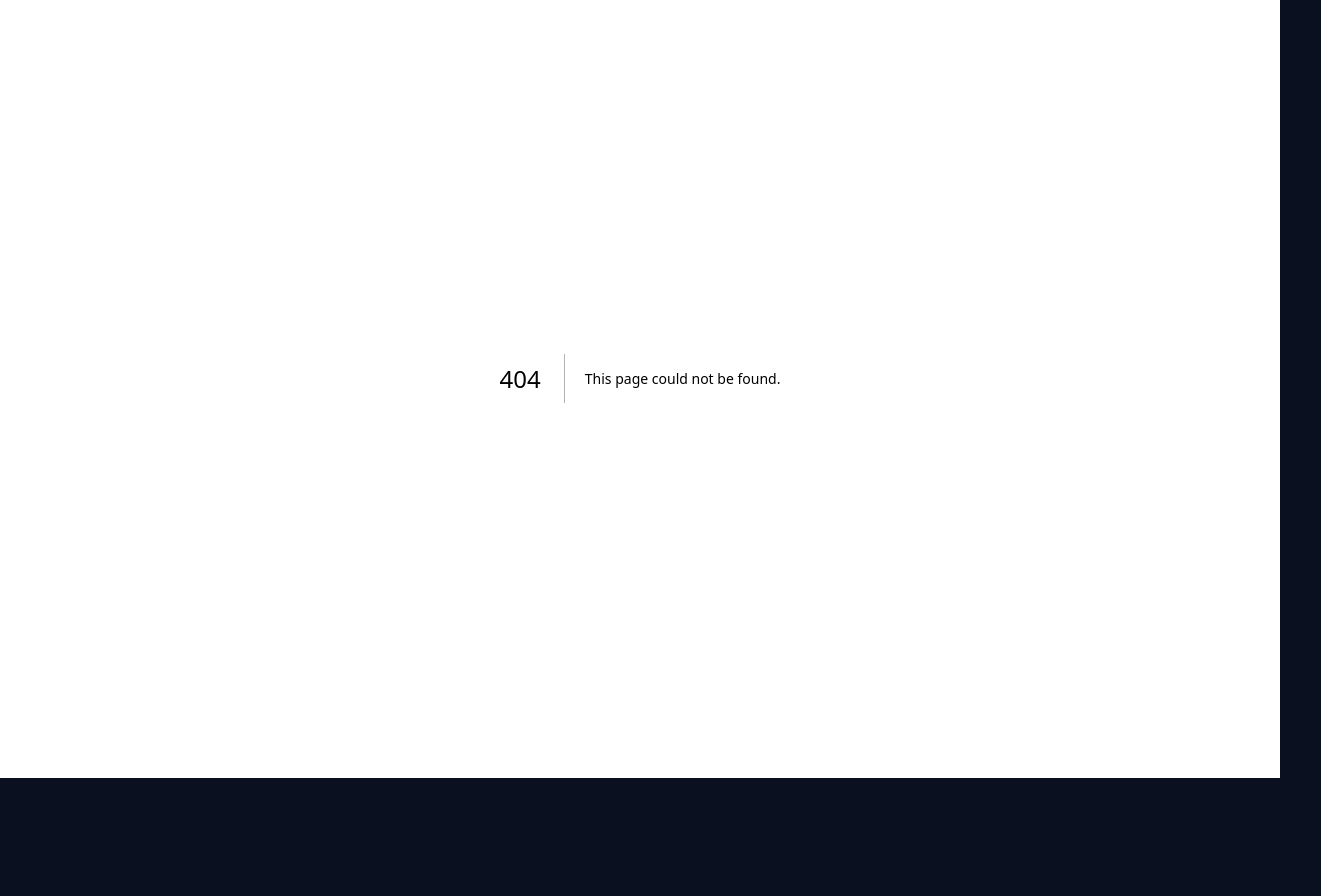
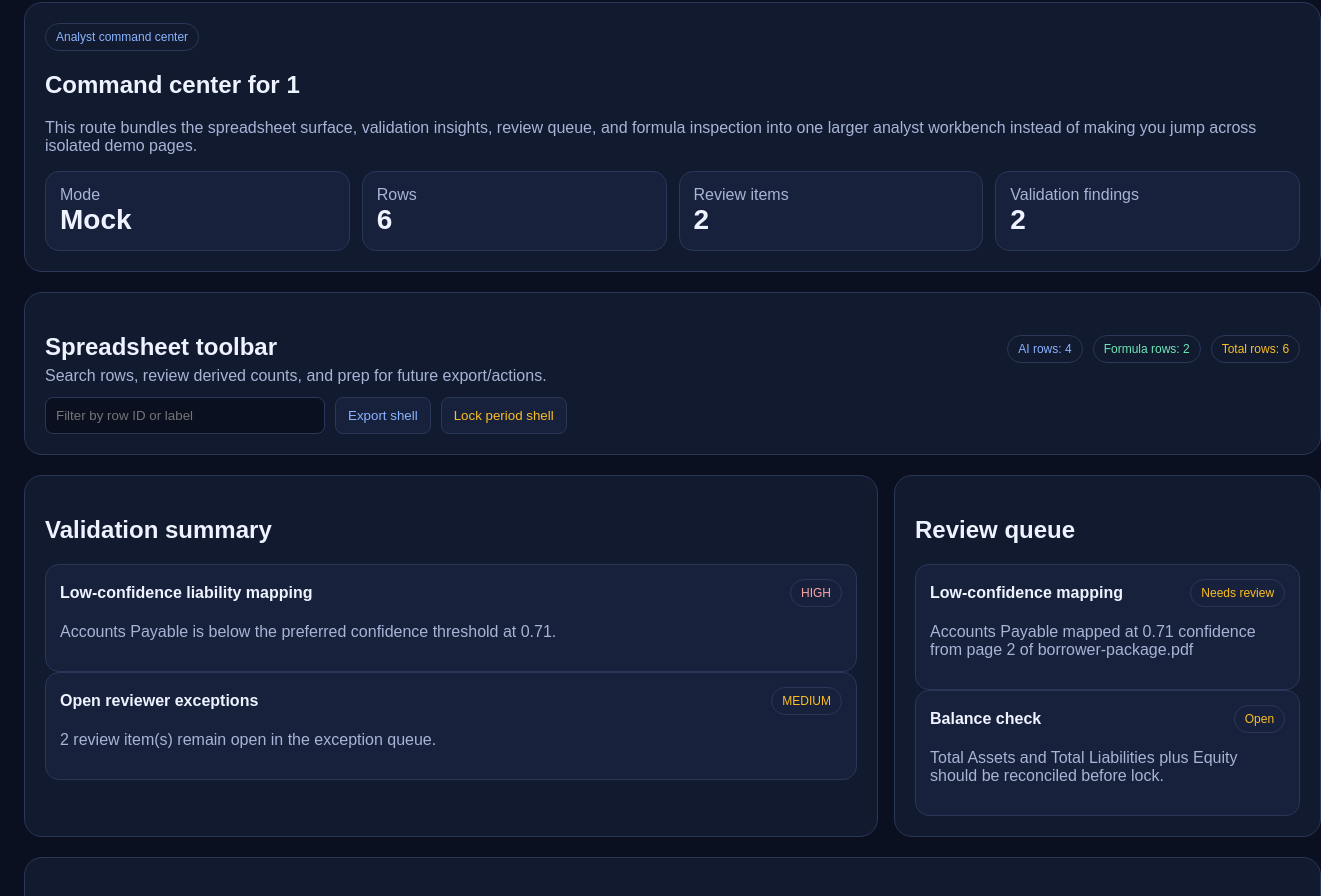
Before and after one commit to woodstr3313/Spreads, a Next.js app in the folder aws-spreads-poc/apps/analyst-workbench/: page /spreads/1/1/command-center in a window 1280 px wide. Before the commit this address had no page. Shown: the part 22-918 px from the top of the page, 1321 px wide, since content can reach past the window. Before the commit the page ends 800 px from the top, so only its background shows below. Built offline with nearby package versions, Linux system fonts and the light colour scheme; no server answers.

Commit message:
Add analyst command center route

```diff
--- /dev/null
+++ b/aws-spreads-poc/apps/analyst-workbench/app/spreads/[spreadId]/[spreadVersionId]/command-center/page.tsx
@@ -0,0 +1,90 @@
+import { fetchSpreadVersion, fetchReviewTasks } from '../../../../../lib/appsync-client';
+import { buildFallbackSpread, mapLiveResponsesToWorkbench } from '../../../../../lib/workbench-mappers';
+import { extractProvenanceSummaries } from '../../../../../lib/live-provenance';
+import { buildFormulaHighlights, buildValidationSummary } from '../../../../../lib/workbench-insights';
+import { SpreadsheetToolbar } from '../../../../../components/spreadsheet-toolbar';
+import { ValidationSummaryPanel } from '../../../../../components/validation-summary-panel';
+import { ReviewQueuePanel } from '../../../../../components/review-queue-panel';
+import { FormulaInspectorPanel } from '../../../../../components/formula-inspector-panel';
+import { SpreadsheetGridV3 } from '../../../../../components/spreadsheet-grid-v3';
+
+type PageProps = {
+  params: Promise<{
+    spreadId: string;
+    spreadVersionId: string;
+  }>;
+};
+
+async function loadData(spreadId: string, spreadVersionId: string) {
+  try {
+    const [spread, reviewTasks] = await Promise.all([
+      fetchSpreadVersion(spreadId, spreadVersionId),
+      fetchReviewTasks(spreadId)
+    ]);
+
+    const mapped = mapLiveResponsesToWorkbench(spreadId, spreadVersionId, spread as never, reviewTasks as never);
+    return {
+      mode: 'live' as const,
+      spread: mapped,
+      provenance: extractProvenanceSummaries(spread as never)
+    };
+  } catch {
+    const fallback = buildFallbackSpread(spreadId, spreadVersionId);
+    return {
+      mode: 'mock' as const,
+      spread: fallback,
+      provenance: fallback.rows.map((row) => ({
+        rowId: row.rowId,
+        documentId: 'borrower-package.pdf',
+        page: 2,
+        excerpt: row.label,
+        origin: row.origin,
+        confidence: row.confidence,
+        value: row.fy2025
+      }))
+    };
+  }
+}
+
+export default async function CommandCenterPage({ params }: PageProps) {
+  const { spreadId, spreadVersionId } = await params;
+  const { mode, spread, provenance } = await loadData(spreadId, spreadVersionId);
+
+  const validationItems = buildValidationSummary(spread.rows, spread.reviewQueue);
+  const formulaItems = buildFormulaHighlights(spread.formulaTrace);
+
+  return (
+    <main className="page">
+      <section className="hero">
+        <div className="badge accent">Analyst command center</div>
+        <h1>Command center for {spreadId}</h1>
+        <p className="muted">
+          This route bundles the spreadsheet surface, validation insights, review queue, and formula inspection into one larger analyst workbench instead of making you jump across isolated demo pages.
+        </p>
+        <div className="cards">
+          <div className="cardStat"><div className="muted">Mode</div><div className="kpi">{mode === 'live' ? 'Live' : 'Mock'}</div></div>
+          <div className="cardStat"><div className="muted">Rows</div><div className="kpi">{spread.rows.length}</div></div>
+          <div className="cardStat"><div className="muted">Review items</div><div className="kpi">{spread.reviewQueue.length}</div></div>
+          <div className="cardStat"><div className="muted">Validation findings</div><div className="kpi">{validationItems.length}</div></div>
+        </div>
+      </section>
+
+      <SpreadsheetToolbar rows={spread.rows} />
+
+      <section className="twoCol">
+        <ValidationSummaryPanel items={validationItems} />
+        <ReviewQueuePanel items={spread.reviewQueue} />
+      </section>
+
+      <SpreadsheetGridV3
+        spreadId={spreadId}
+        spreadVersionId={spreadVersionId}
+        rows={spread.rows}
+        formulaTrace={spread.formulaTrace}
+        provenance={provenance}
+      />
+
+      <FormulaInspectorPanel items={formulaItems} />
+    </main>
+  );
+}
```
